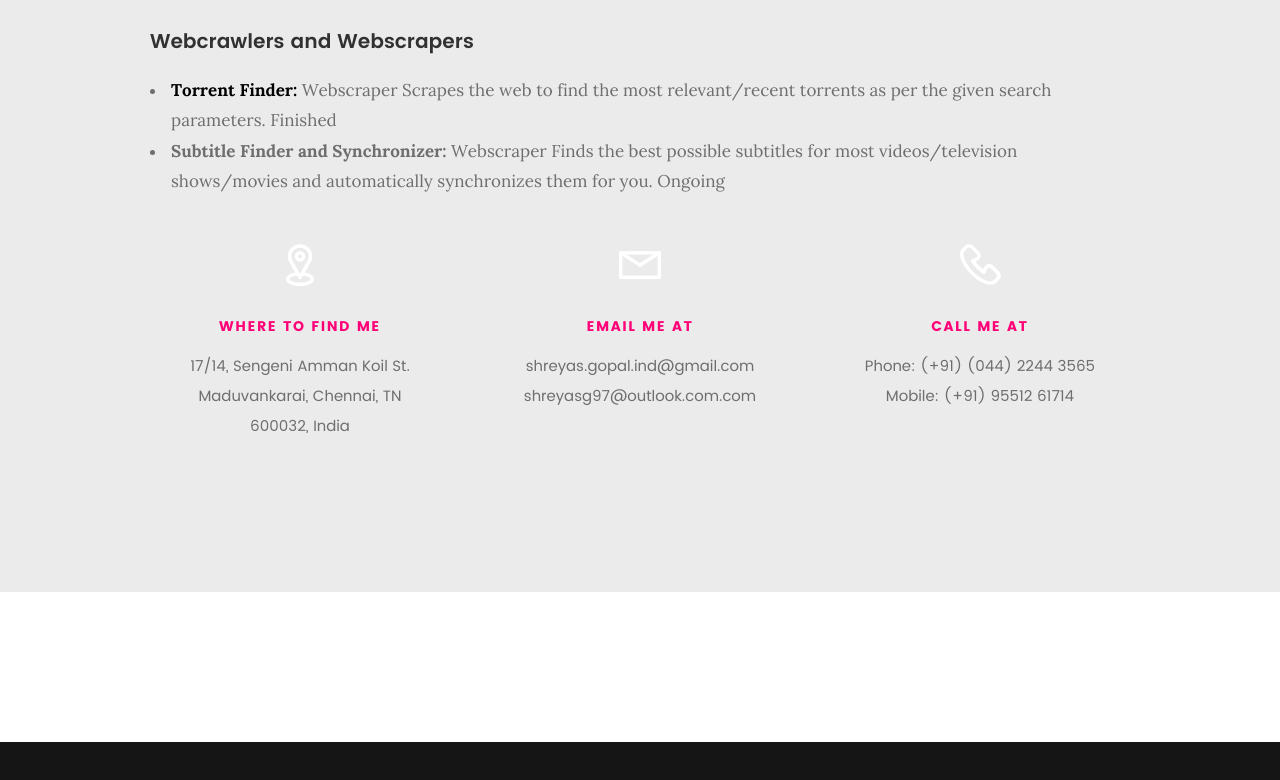
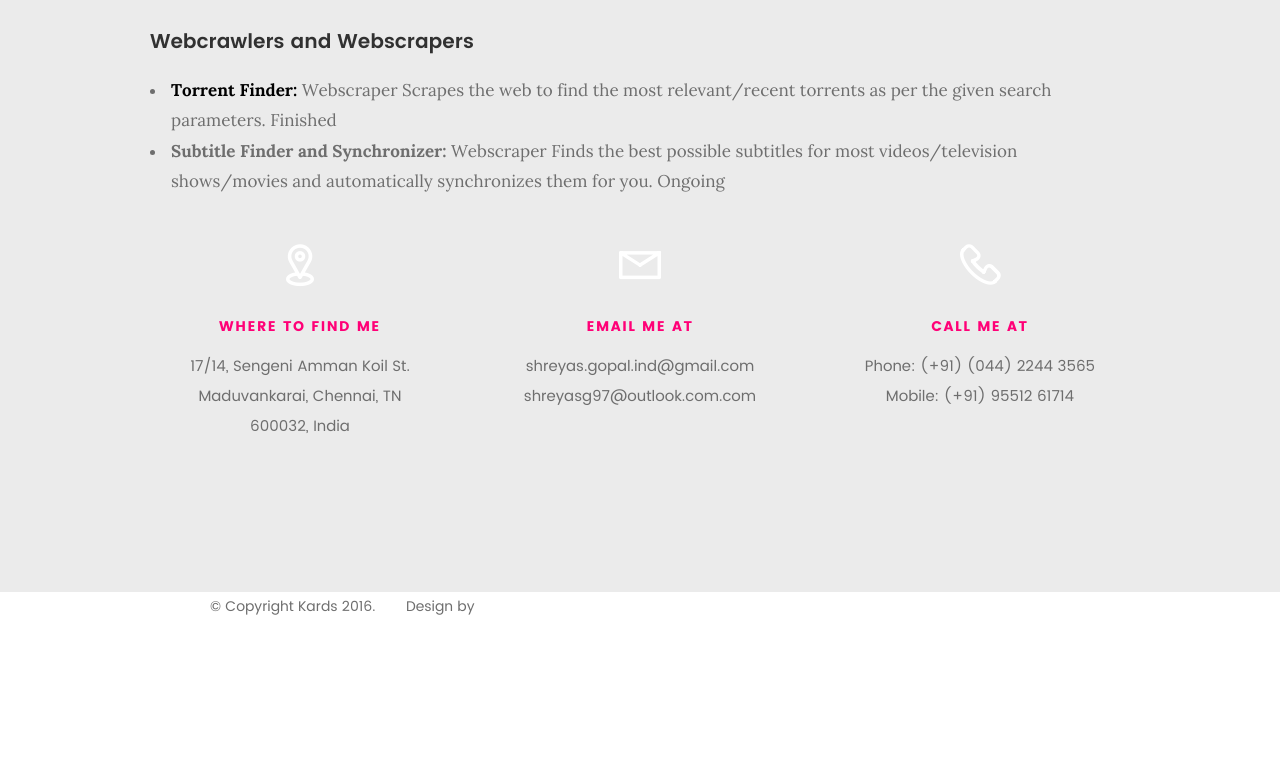
Before and after one commit to Oofone/Oofone.github.io, a plain HTML site: page index.html in a window 1280 px wide. Shown: the part 3767-4547 px from the top of the page. Before the commit the page ends 4509 px from the top, so only its background shows below. Drawn offline with Linux system fonts and the light colour scheme; files whose address does not match are found by name.

Commit message:
Tertiary

```diff
--- a/index.html
+++ b/index.html
@@ -403,3 +403,48 @@
    	</div> <!-- /contact-info -->
 
 	</section> <!-- /contact -->
+
+  <!-- footer
+  ================================================== -->
+
+  <footer>
+     <div class="row">
+
+       <div class="col-six tab-full pull-right social">
+
+         <ul class="footer-social">
+           <li><a href="https://facebook.com/shreyasg97"><i class="fa fa-facebook"></i></a></li>
+           <li><a href="https://github.com/Oofone"><i class="fa fa-github"></i></a></li>
+           <li><a href="#"><i class="fa fa-linkedin"></i></a></li>
+           <li><a href="#"><i class="fa fa-instagram"></i></a></li>
+        </ul>
+
+       </div>
+
+       <div class="col-six tab-full">
+         <div class="copyright">
+             <span>© Copyright Kards 2016.</span>
+             <span>Design by <a href="http://www.styleshout.com/">styleshout</a></span>
+            </div>
+         </div>
+
+         <div id="go-top">
+            <a class="smoothscroll" title="Back to Top" href="#top"><i class="fa fa-long-arrow-up"></i></a>
+         </div>
+
+       </div> <!-- /row -->
+  </footer>
+
+  <div id="preloader">
+     <div id="loader"></div>
+  </div>
+
+  <!-- Java Script
+  ================================================== -->
+  <script src="js/jquery-2.1.3.min.js"></script>
+  <script src="js/plugins.js"></script>
+  <script src="js/main.js"></script>
+
+</body>
+
+</html>
```
